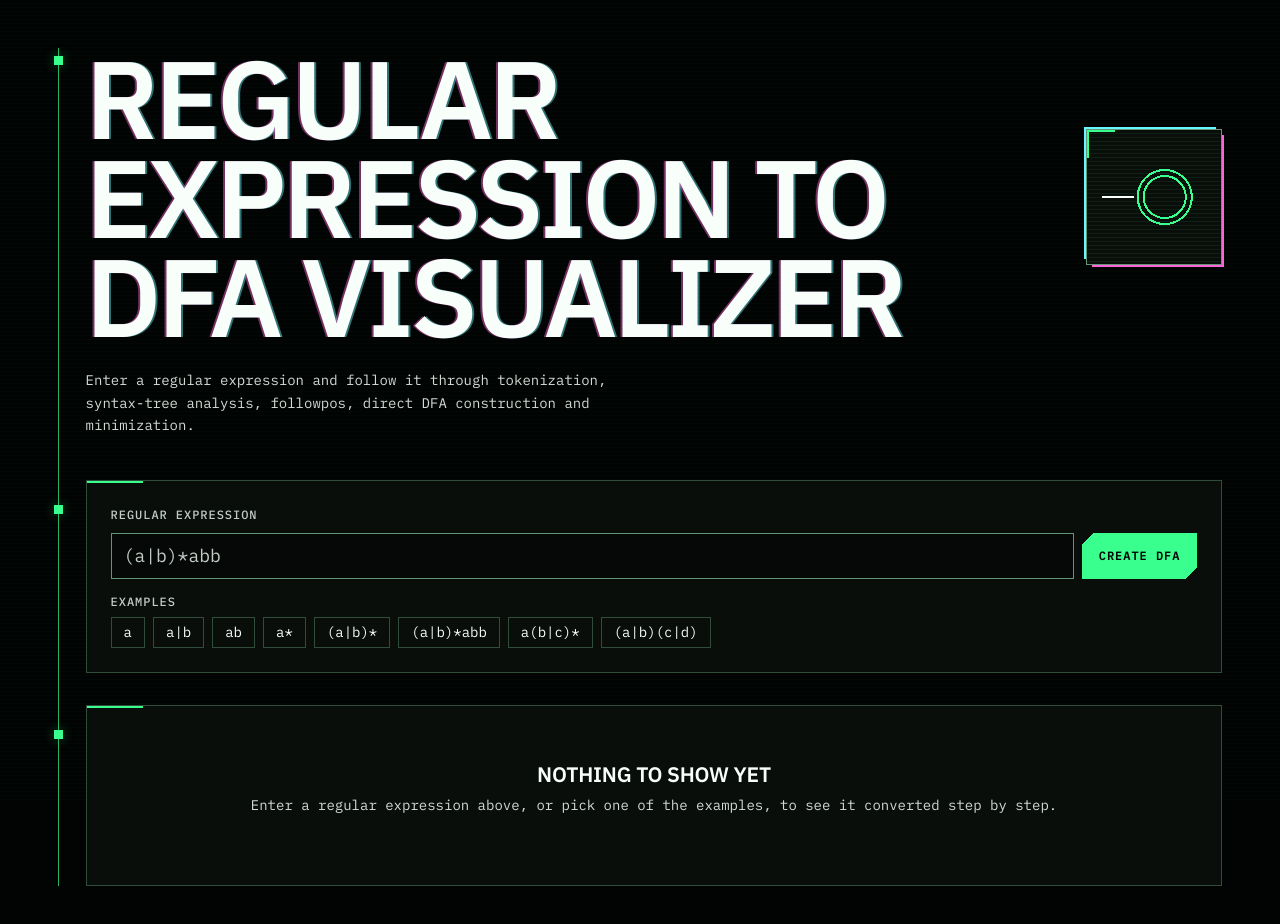
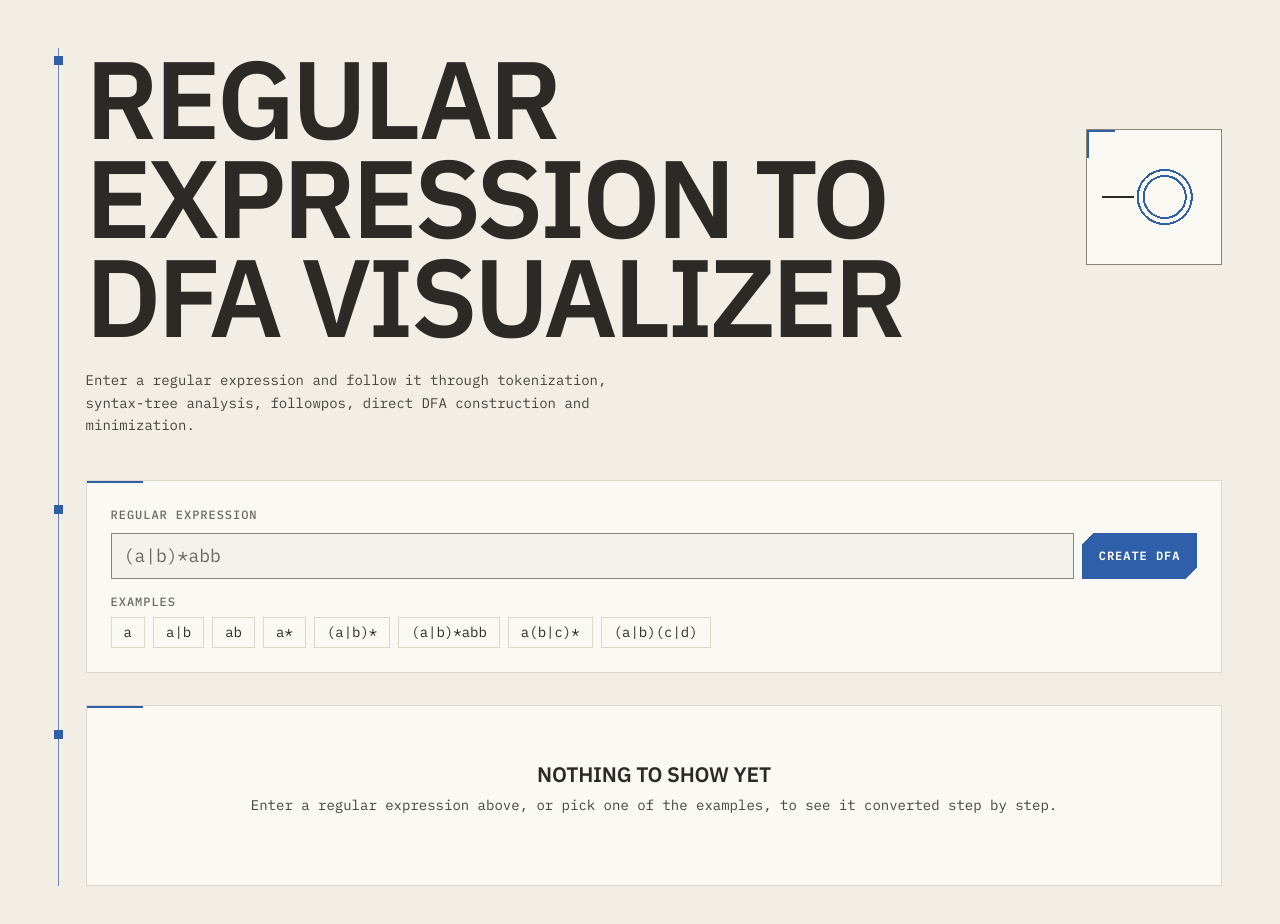
Before and after one commit to Vaastav06/DFA-Visualizer, a React (Vite) app: page / in a window 1280 px wide. Shown: the top 924 px of the page. Built offline with nearby package versions, Linux system fonts and the light colour scheme.

Commit message:
style: paper blue color scheme

```diff
--- a/src/styles/globals.css
+++ b/src/styles/globals.css
@@ -25,25 +25,6 @@ body {
   font-size: var(--dp-typography-small);
   line-height: 1.6;
   -webkit-font-smoothing: antialiased;
-}
-
-/* Faint static scanlines. Decorative, never above text contrast. */
-body::before {
-  content: '';
-  position: fixed;
-  inset: 0;
-  z-index: 0;
-  pointer-events: none;
-  background: repeating-linear-gradient(
-    to bottom,
-    transparent 0 3px,
-    rgba(56, 255, 142, 0.025) 3px 4px
-  );
-}
-
-#root {
-  position: relative;
-  z-index: 1;
 }
 
 h1,
@@ -218,11 +199,7 @@ caption {
     linear-gradient(var(--text-primary), var(--text-primary)) 14% 50% / 24% 2px no-repeat,
     linear-gradient(var(--accent), var(--accent)) 0 0 / 28px 2px no-repeat,
     linear-gradient(var(--accent), var(--accent)) 0 0 / 2px 28px no-repeat,
-    repeating-linear-gradient(to bottom, transparent 0 3px, rgba(56, 255, 142, 0.08) 3px 4px),
     var(--surface);
-  box-shadow:
-    -4px -4px 0 -2px var(--dp-color-registration),
-    4px 4px 0 -2px var(--dp-color-interference);
 }
 
 .page__title {
@@ -233,9 +210,6 @@ caption {
   letter-spacing: -0.035em;
   text-transform: uppercase;
   overflow-wrap: break-word;
-  text-shadow:
-    -2px 0 rgba(255, 101, 216, 0.45),
-    2px 0 rgba(101, 248, 255, 0.45);
 }
 
 .page__subtitle {
--- a/src/styles/variables.css
+++ b/src/styles/variables.css
@@ -7,28 +7,29 @@
  *
  * Semantic names only: `--accent`, not `--blue-500`.
  *
- * Visual style: "Cyberpunk" — near-black ground, electric green signals, hard
- * white headings and monospaced records. The `--dp-*` tokens are the
- * authoritative design values; the semantic tokens below map onto them. The
- * style is dark by design, so there is one palette for every colour scheme.
+ * Palette: "Paper Blue" — a low-glare light theme. Warm off-white paper, ink
+ * blue for accepting states and selection, burnt orange for the active
+ * simulation step, brick red for errors. Every text colour meets WCAG AA
+ * (4.5:1) on the surfaces it is used on, and control borders meet 3:1.
+ * The `--dp-*` tokens hold the raw values; semantic tokens map onto them.
  */
 
 :root {
-  color-scheme: dark;
+  color-scheme: light;
 
-  /* Authoritative design tokens */
-  --dp-color-ground: #020303;
-  --dp-color-accent: #38ff8e;
-  --dp-color-interference: #ff65d8;
-  --dp-color-registration: #65f8ff;
-  --dp-color-ink: #f8fffa;
-  --dp-color-ink-body: #d3dbd5;
-  --dp-color-ink-muted: #c2cbc5;
-  --dp-color-plate: #090e0b;
-  --dp-color-line: #304c3b;
-  --dp-color-control-line: #659579;
-  --dp-typography-display: 'Cyberpunk Plex Sans', 'IBM Plex Sans', system-ui, sans-serif;
-  --dp-typography-mono: 'Cyberpunk Plex Mono', 'IBM Plex Mono', Consolas, monospace;
+  /* Raw palette */
+  --dp-color-ground: #f2eee5;
+  --dp-color-accent: #2f5fa8;
+  --dp-color-highlight: #9a5b00;
+  --dp-color-danger: #b4413b;
+  --dp-color-ink: #2b2a26;
+  --dp-color-ink-body: #45443e;
+  --dp-color-ink-muted: #6b6a62;
+  --dp-color-plate: #fbf9f4;
+  --dp-color-line: #ddd7ca;
+  --dp-color-control-line: #8a8475;
+  --dp-typography-display: 'IBM Plex Sans', system-ui, sans-serif;
+  --dp-typography-mono: 'IBM Plex Mono', Consolas, monospace;
   --dp-typography-small: 14px;
   --dp-typography-label: 12px;
   --dp-typography-metadata: 11px;
@@ -41,14 +42,14 @@
   /* Surfaces */
   --background: var(--dp-color-ground);
   --surface: var(--dp-color-plate);
-  --surface-elevated: #0e1611;
-  --surface-sunken: #050806;
+  --surface-elevated: #ffffff;
+  --surface-sunken: #f5f2eb;
 
   /* Text */
   --text-primary: var(--dp-color-ink);
   --text-secondary: var(--dp-color-ink-body);
   --text-muted: var(--dp-color-ink-muted);
-  --text-inverse: var(--dp-color-ground);
+  --text-inverse: #ffffff;
 
   /* Lines */
   --border: var(--dp-color-line);
@@ -56,16 +57,16 @@
 
   /* Intent */
   --accent: var(--dp-color-accent);
-  --accent-hover: #7dffb5;
-  --accent-subtle: #0b2a18;
-  --danger: var(--dp-color-interference);
-  --danger-subtle: #2a0a22;
+  --accent-hover: #244b86;
+  --accent-subtle: #e5ecf6;
+  --danger: var(--dp-color-danger);
+  --danger-subtle: #f7e4e1;
   --error: var(--danger);
   --error-subtle: var(--danger-subtle);
   --success: var(--dp-color-accent);
-  --success-subtle: #0b2a18;
-  --warning: var(--dp-color-registration);
-  --warning-subtle: #082a2c;
+  --success-subtle: var(--accent-subtle);
+  --warning: var(--dp-color-highlight);
+  --warning-subtle: #f6ead6;
 
   /* Automaton semantics — used by the graphs AND the tables, so a start state
      looks the same everywhere in the app. Edge colours are mirrored in
@@ -75,7 +76,7 @@
   --state-start: var(--dp-color-ink);
   --state-accepting: var(--accent);
   --state-highlight: var(--warning);
-  --edge: var(--dp-color-ink-muted);
+  --edge: #5c5a52;
   --edge-epsilon: var(--dp-color-control-line);
   --edge-highlight: var(--warning);
 
@@ -108,7 +109,7 @@
   --clip-corner: 8px;
   --shadow-sm: none;
   --shadow-md: none;
-  --signal-glow: 0 0 12px rgba(56, 255, 142, 0.35);
+  --signal-glow: none;
 
   /* Layout */
   --content-max-width: 1280px;
--- a/src/visualization/graphColors.ts
+++ b/src/visualization/graphColors.ts
@@ -7,13 +7,13 @@
  */
 export const GRAPH_COLORS = {
   /** Ordinary transition edges and arrowheads (--edge). */
-  edge: '#c2cbc5',
+  edge: '#5c5a52',
   /** Epsilon transitions (--edge-epsilon). */
-  edgeEpsilon: '#659579',
+  edgeEpsilon: '#8a8475',
   /** Transition taken by the current simulation step (--edge-highlight). */
-  edgeHighlight: '#65f8ff',
+  edgeHighlight: '#9a5b00',
   /** Background behind exported diagrams (--surface). */
-  exportBackground: '#090e0b',
+  exportBackground: '#fbf9f4',
 } as const;
 
 /** Stroke and marker colour for a transition edge in the given state. */
```
Also changed, not shown: index.html (+1 -1 lines).
